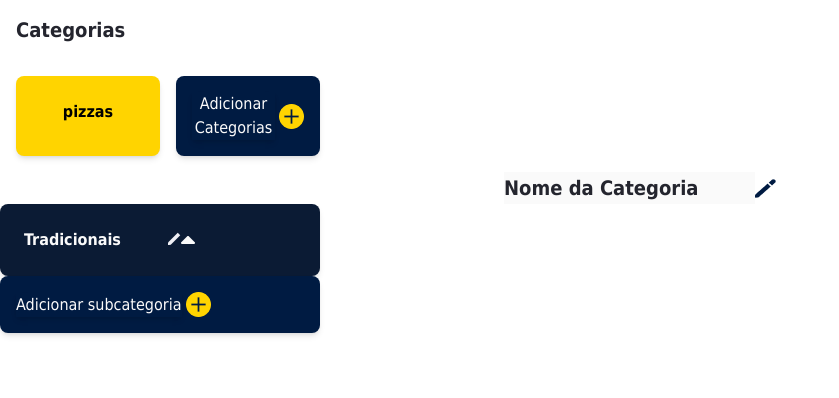
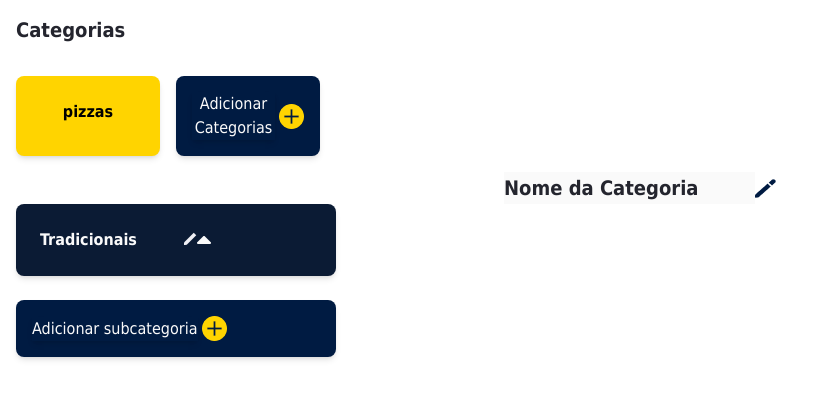
Before and after one commit to VINNE7/chefaofront, a React (Vite) app: page /menu in a window 1280 px wide. Shown: the top 398 px of the page, without its empty margins (0-839 px from the left). Built offline with nearby package versions, Linux system fonts and the light colour scheme.

Commit message:
style category

```diff
--- a/src/components/Category/index.tsx
+++ b/src/components/Category/index.tsx
@@ -4,78 +4,80 @@ import Drop from "../../assets/icons/drop.png";
 import Plus from "../../assets/icons/Vector.png";
 import { useState } from "react";
 
-
-export default function Category(){
-    const [cards, setCards] = useState(["pizzas"])
-    const [subcards, setSubcards] = useState(["Tradicionais"])
-    const [isEditable, setIsEditable] = useState(false)
-    const [establishmentName, setEstablishmentName] = useState("Nome da Categoria")
-    return(
+export default function Category() {
+  const [cards, setCards] = useState(["pizzas"]);
+  const [subcards, setSubcards] = useState(["Tradicionais"]);
+  const [isEditable, setIsEditable] = useState(false);
+  const [establishmentName, setEstablishmentName] =
+    useState("Nome da Categoria");
+  return (
     <>
       <div className="text-[#24252E] text-xl font-bold p-4">
         <h3>Categorias</h3>
       </div>
       <div className="flex  gap-4 overflow-x-auto scroll-smooth  p-4">
-                {cards.map(card => (
+        {cards.map((card) => (
           <div className="bg-cyberyellow p-6  rounded-lg shadow-md w-36 flex justify-center">
             <h3 className="font-bold text-base leading-6">{card}</h3>
           </div>
         ))}
         <button
-                    onClick={()=> setCards(state => ([...state,"Nova categoria"]))}
-                    className="bg-[#001B42] shadow-md flex w-36 rounded-lg p-4 gap-1 items-center object-cover ">
+          onClick={() => setCards((state) => [...state, "Nova categoria"])}
+          className="bg-[#001B42] shadow-md flex w-36 rounded-lg p-4 gap-1 items-center object-cover "
+        >
           <span className="bg-[#001B42] shadow-md text-[#FAFAFA]">
             Adicionar Categorias{" "}
           </span>
           <img className="" src={Plus} alt="" />
         </button>
       </div>
-            <div className="flex  justify-center">
+      <div className="flex  justify-center ">
         <input
-                className="text-raisinblack text-xl font-bold leading-8"
+          className="text-raisinblack text-xl font-bold leading-8 "
           type="text"
           value={establishmentName}
-                onChange={(e:any)=>setEstablishmentName(e.target.value)}
+          onChange={(e: any) => setEstablishmentName(e.target.value)}
           disabled={isEditable === false}
         />
-            <button onClick={() =>setIsEditable(!isEditable)}
-            >
+        <button onClick={() => setIsEditable(!isEditable)}>
           <img src={Edit} alt="" />
         </button>
       </div>
-            <div>
-                {subcards.map(subcard => (
-                    <div className="bg-oxfordblue p-6  rounded-lg shadow-md w-80 flex text-center ">
-                        <div className="text-left">
+      <div className="pl-4">
+        {subcards.map((subcard) => (
+          <div className="bg-oxfordblue p-6  rounded-lg shadow-md w-80 flex text-center mb-1 ">
+            <div className="text-left ">
               <input
                 className="bg-oxfordblue font-bold w-36 text-base   leading-6 text-semiwhite"
                 type="text"
                 disabled={isEditable === false}
-                            value ={subcard}
+                value={subcard}
               />
-                            <button onClick={() =>setIsEditable(!isEditable)}>
-                                <img className="" src={Editsub} alt="" />
+              <button onClick={() => setIsEditable(!isEditable)}>
+                <img className="" src={Editsub} alt="teste" />
               </button>
             </div>
-                        <div className="flex ">
+            <div className="flex">
               <button>
-                                <img src={Drop} alt="" />
+                <img className="" src={Drop} alt="" />
               </button>
             </div>
           </div>
         ))}
         <button
-                    onClick={()=> setSubcards(state => ([...state,"Nova Subcategoria"]))}
-                    className="bg-[#001B42] shadow-md flex w-80 rounded-lg p-4 gap-1 items-center object-cover ">
-                    <span className="bg-[#001B42] shadow-md text-[#FAFAFA]">
+          onClick={() =>
+            setSubcards((state) => [...state, "Nova Subcategoria"])
+          }
+          className="bg-[#001B42] shadow-md flex w-80 rounded-lg p-4 gap-1 items-center object-cover mt-6 "
+        >
+          <span className="bg-[#001B42] shadow-md text-[#FAFAFA] ">
             Adicionar subcategoria{" "}
           </span>
-                    <div className="text-right">
+          <div className="text-right ">
             <img className="flex items-end" src={Plus} alt="" />
           </div>
         </button>
       </div>
     </>
-
-    )
+  );
 }
```
Lines whose indentation alone changed are shown as unchanged.
